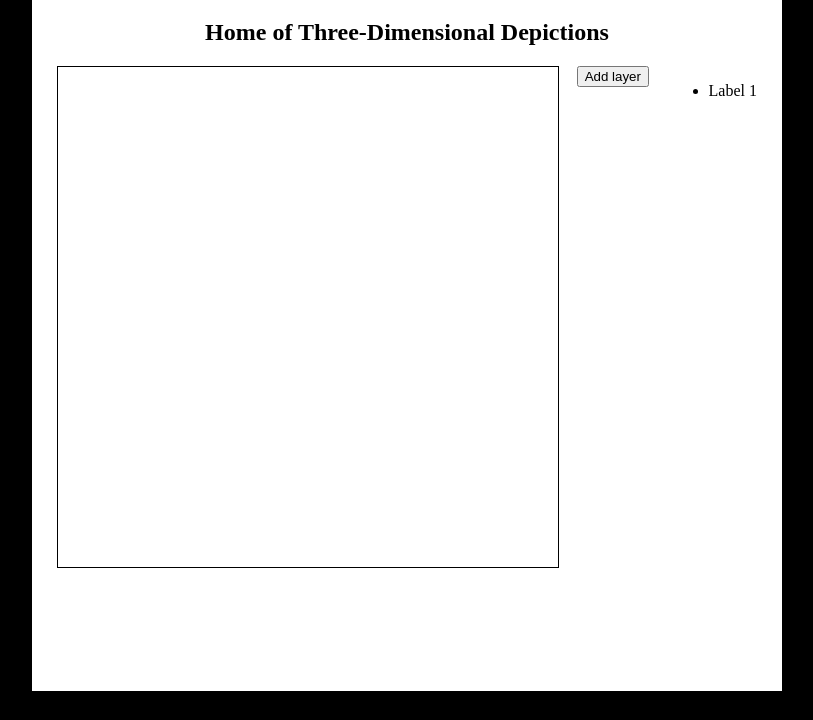
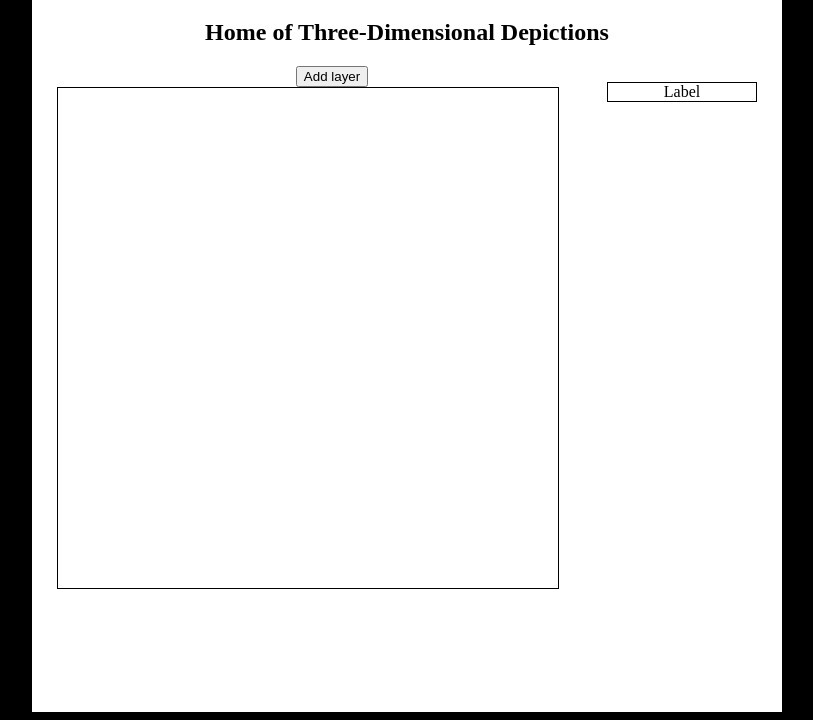
Before and after one commit to geekster777/3Depict, a plain HTML site: page public/index.html in a window 1280 px wide. Both pictures are taken after a click on the button "Add layer". Shown: the part 94-814 px from the top of the page, without its empty margins (233-1046 px from the left). Drawn offline with Linux system fonts and the light colour scheme.

Commit message:
New layers can now be added, and it stores them in a list of layers.
Whenever a layer label is clicked, the layer will be deleted.

```diff
--- a/public/css/styles.css
+++ b/public/css/styles.css
@@ -29,4 +29,13 @@ body {
 
 .layerList {
   float:right;
+  width:150px;
+  background:#ddd;
+  padding:0;
 }
+
+.layerList li {
+  background:#fff;
+  border:#000 solid 1px;
+  list-style:none;
+}
--- a/public/index.html
+++ b/public/index.html
@@ -3,6 +3,7 @@
     <title>Hello world!</title>
     <link href="css/styles.css" type="text/css" rel="stylesheet">
     <script src="js/jquery.min.js" type="text/javascript"></script>
+    <script src="js/jquery-ui.min.js" type="text/javascript"></script>
     <script src="js/app.js" type="text/javascript"></script>
   </head>
   <body>
@@ -11,7 +12,6 @@
       <h2>Home of Three-Dimensional Depictions</h2>
       <button id="addLayer">Add layer</button>
       <ul class="layerList">
-        <li>Label 1</li>
       </ul>
       <div id="canvasContainer">
       </div>
--- a/public/js/app.js
+++ b/public/js/app.js
@@ -1,5 +1,8 @@
 var dragging = 0;
 var posX=0, posY=0;
+
+//the size of the foreground element
+var size = 500;
 
 /* Adds a function to each element in the DOM to
    compute the offset of an element relative to
@@ -40,8 +43,6 @@ function drawLine(startX, startY, endX, endY) {
 }
 
 function addLayer() {
-  //the size of the foreground element
-  var size = 500;
 
   //resets the old foreground element to be a background element
   var oldFg = $('#foreground');
@@ -58,22 +59,22 @@ function addLayer() {
   newBoard.on('mousedown', canvasClick);
   newBoard.on('mousemove', canvasDrag);
 
+  var boardLabel = $(document.createElement('li'));
+  boardLabel.attr('class', 'boardLabel');
+  boardLabel.text('Label');
+  boardLabel.click(function() {
+    newBoard.remove();
+    boardLabel.remove();
+    refreshCanvasLocations();
+  });
+
+  $('.layerList').prepend(boardLabel);
+
   //adds the new canvas element to the beginning of the canvas group
   $('#canvasContainer').prepend(newBoard);
 
-  //puts all background elements farther into the background based on position
-  var currSize = size;
-  $('#canvasContainer').children('canvas').each( function() {
-    $(this).css('width', currSize+'px');
+  refreshCanvasLocations();
 
-    //centers the element based on its size
-    var layerOffset = (size-currSize)/2;
-    $(this).css('left', layerOffset+'px');
-    $(this).css('top', layerOffset+'px');
-
-    //sets the size to be smaller for the next element
-    currSize = currSize * 0.9;
-  });
 }
 
 //toggles whether or not you are dragging the mouse
@@ -115,8 +116,27 @@ function canvasDrag(e) {
   drawLine(startX, startY, posX, posY);
 }
 
+function refreshCanvasLocations() {
+  //puts all background elements farther into the background based on position
+  var currSize = size;
+  $('#canvasContainer').children('canvas').each( function() {
+    $(this).css('width', currSize+'px');
+
+    //centers the element based on its size
+    var layerOffset = (size-currSize)/2;
+    $(this).css('left', layerOffset+'px');
+    $(this).css('top', layerOffset+'px');
+
+    //sets the size to be smaller for the next element
+    currSize = currSize * 0.9;
+  });
+}
+
 //initializes the paint board when the window loads
 $(function() {
+
+  //$('.layerList').sortable();
+  $('.layerList').disableSelection();
 
   //adds a new layer when the addLayer button is clicked
   $('#addLayer').click(addLayer);
```
